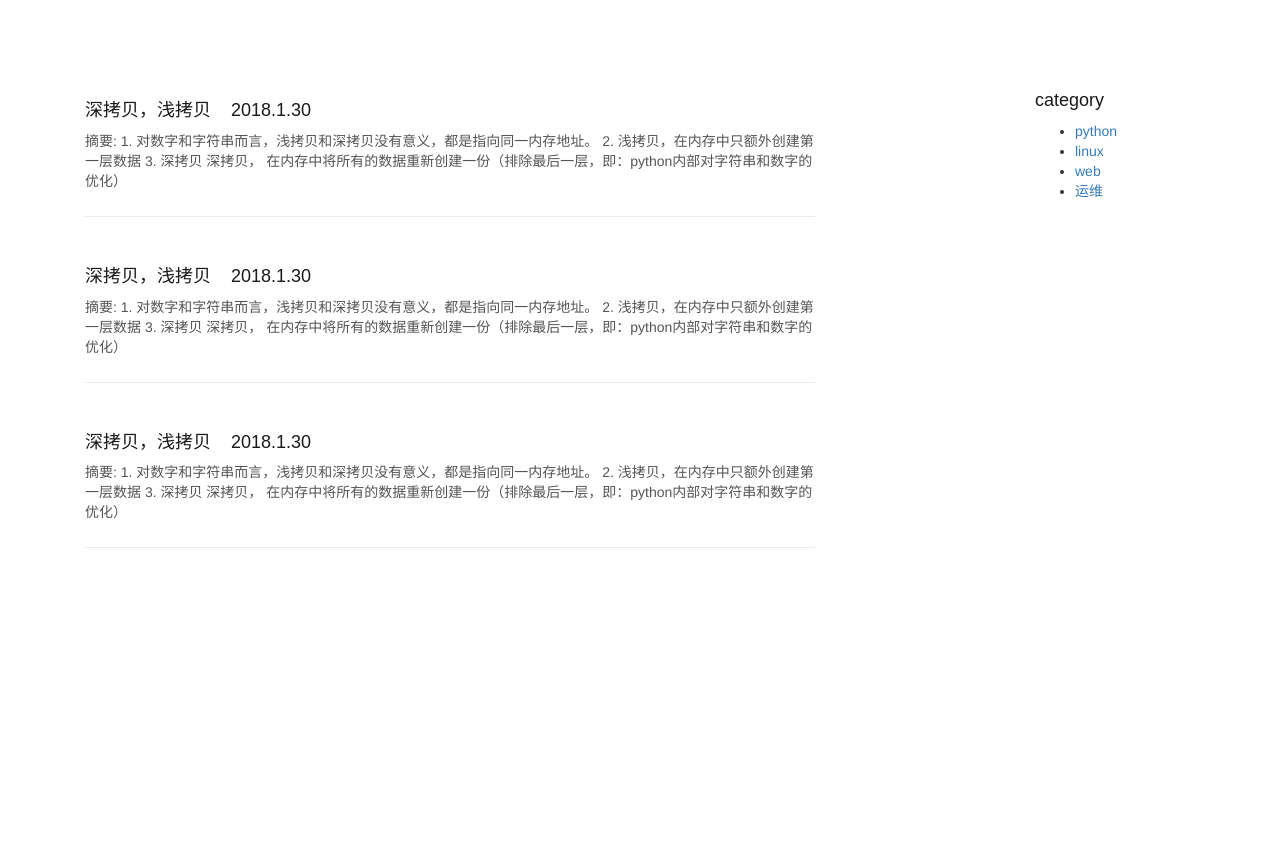
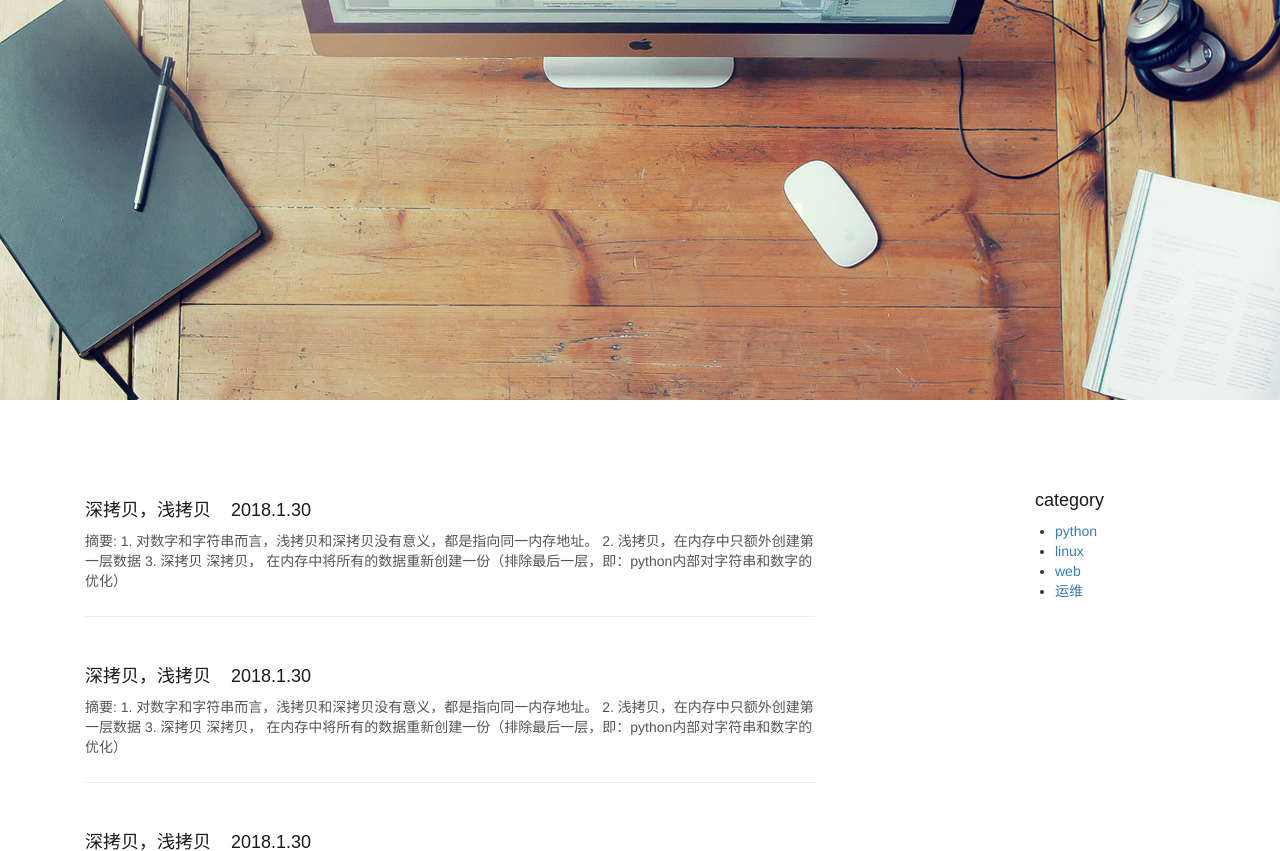
Before and after one commit to px22222/blog, a Python web app: template blog/templates/index.html in a window 1280 px wide. Shown: the part 52-903 px from the top of the page. Before the commit the page ends 600 px from the top, so only its background shows below. Run offline with Jinja, Linux system fonts and the light colour scheme; the template is opened without the code that fills it, so the values that code supplies are empty.

Commit message:
add backgroud picture

```diff
--- a/blog/static/bootstrap3/css/blog.css
+++ b/blog/static/bootstrap3/css/blog.css
@@ -40,3 +40,17 @@ nav a {
     left: 0;
     z-index: 1030
 }
+
+.head{
+    background: #222;
+    background-repeat: no-repeat;
+    background-position: center 0;
+    -webkit-background-size: cover;
+    background-size: cover;
+    padding: 138px 0 0;
+    text-align: center;
+    min-height: 400px;
+    margin-top: -20px;
+    position: relative;
+
+}
--- a/blog/templates/index.html
+++ b/blog/templates/index.html
@@ -49,7 +49,7 @@
         </nav>
     </div>
 
-
+    <div  class="head" style="background-image: url('static/yemei.jpg')"></div>
     <div class="container blog-area" >
 
         <div  class="col-md-8" >
@@ -104,7 +104,7 @@
         <div class="col-md-2"></div>
         <div  class="col-md-2">
             <h4>category</h4>
-            <ul>
+            <ul style="margin-left: -20px">
                 <li><a href="#">python</a></li>
                 <li><a href="#">linux</a></li>
                 <li><a href="#">web</a></li>
--- a/blog/wsgi.py
+++ b/blog/wsgi.py
@@ -12,7 +12,7 @@ from .myadmin.models import  Role, User
 def create_app(config_file=None):
     pymysql.install_as_MySQLdb()
     app = Flask(__name__, instance_relative_config=True,
-                instance_path='/tmp/test/blog/blog/config')
+                instance_path='D:\\Users\px222\\PycharmProjects\\flasker\\blog\\config')
 
     app.config.from_pyfile('blog.conf')
 
```
Also changed, not shown: blog/static/yemei.jpg (added), 1 other file.
